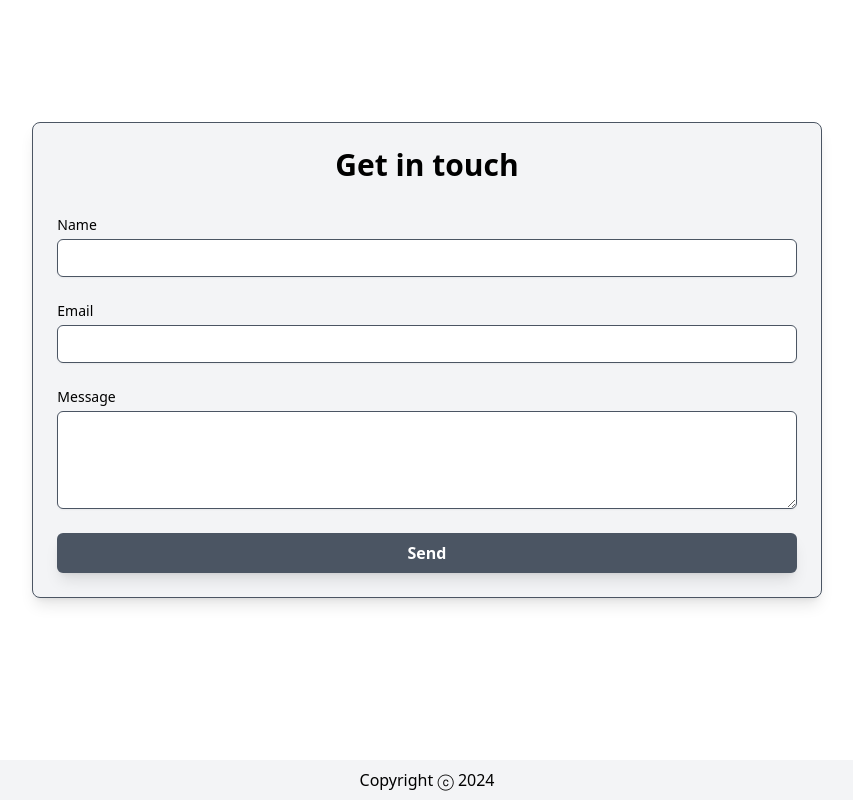
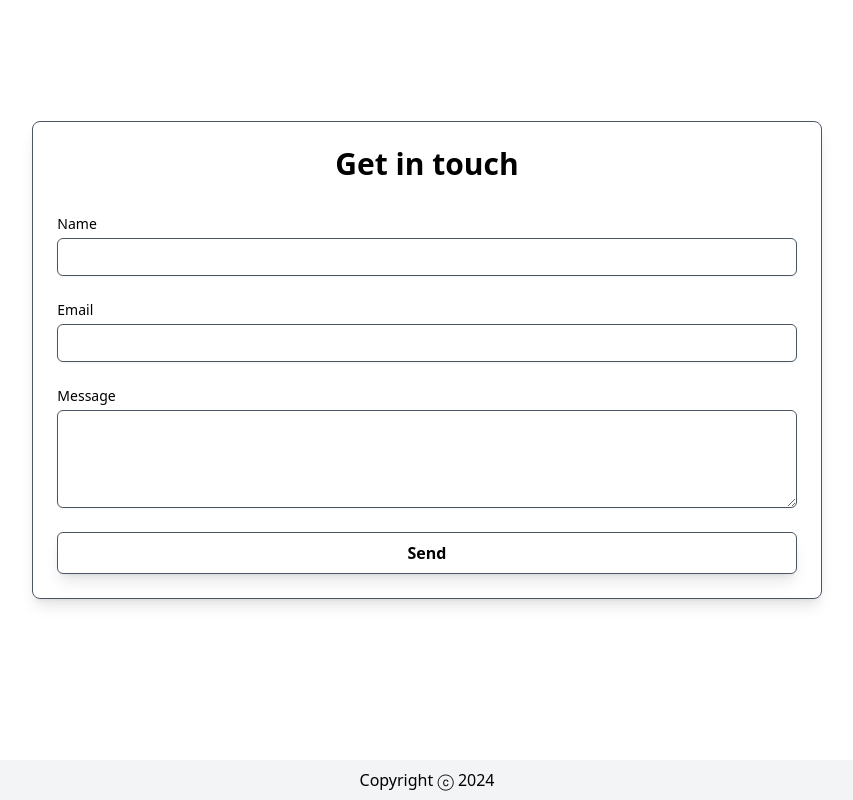
Before and after one commit to LunnS2/Portfolio-Website, a React (Vite) app: page / in a window 1280 px wide. Shown: the part 3240-4040 px from the top of the page, without its empty margins (213-1066 px from the left). Built offline with nearby package versions, Linux system fonts and the light colour scheme.

Commit message:
Subtle UI changes

```diff
--- a/src/components/contact.jsx
+++ b/src/components/contact.jsx
@@ -96,7 +96,7 @@ function ContactForm() {
     >
       <div
         ref={formRef}
-        className={`mx-auto p-6 border border-gray-600 rounded-lg w-full lg:w-2/3 bg-gray-100 dark:bg-neutral-950 shadow-lg ${animate ? "heartbeat" : ""}`}
+        className={`mx-auto p-6 border border-gray-600 rounded-lg w-full lg:w-2/3 shadow-lg ${animate ? "heartbeat" : ""}`}
       >
         <h2 className="text-3xl font-bold mb-8 text-center">Get in touch</h2>
         <form onSubmit={handleSubmit} className="space-y-6">
@@ -113,7 +113,7 @@ function ContactForm() {
               name="name"
               value={formState.name}
               onChange={handleChange}
-              className="mt-1 block w-full px-3 py-2 border dark:bg-gray-700 border-gray-600 rounded-md shadow-sm focus:outline-none focus:border-blue-300 sm:text-sm transition-transform duration-300"
+              className="mt-1 block w-full px-3 py-2 border dark:bg-black border-gray-600 rounded-md shadow-sm focus:outline-none focus:border-blue-300 sm:text-sm transition-colors duration-300"
               required
             />
           </div>
@@ -130,7 +130,7 @@ function ContactForm() {
               name="email"
               value={formState.email}
               onChange={handleChange}
-              className="mt-1 block w-full px-3 py-2 border dark:bg-gray-700 border-gray-600 rounded-md shadow-sm focus:outline-none focus:border-blue-300 sm:text-sm transition-transform duration-300"
+              className="mt-1 block w-full px-3 py-2 border dark:bg-black border-gray-600 rounded-md shadow-sm focus:outline-none focus:border-blue-300 sm:text-sm transition-colors duration-300"
               required
             />
           </div>
@@ -147,13 +147,13 @@ function ContactForm() {
               value={formState.message}
               onChange={handleChange}
               rows="4"
-              className="mt-1 block w-full px-3 py-2 border dark:bg-gray-700 border-gray-600 rounded-md shadow-sm focus:outline-none focus:border-blue-300 sm:text-sm transition-transform duration-300"
+              className="mt-1 block w-full px-3 py-2 border dark:bg-black border-gray-600 rounded-md shadow-sm focus:outline-none focus:border-blue-300 sm:text-sm transition-colors duration-300"
               required
             />
           </div>
           <button
             type="submit"
-            className="w-full px-4 py-2 bg-gray-600 text-white font-semibold rounded-md shadow-lg hover:bg-gray-700 active:bg-gray-800 transition-transform duration-300"
+            className="w-full px-4 py-2 border border-gray-600 text-black dark:text-white font-semibold rounded-md shadow-lg dark:hover:bg-neutral-900 hover:bg-gray-100 active:bg-gray-800 transition-colors duration-300"
           >
             Send
           </button>
```
